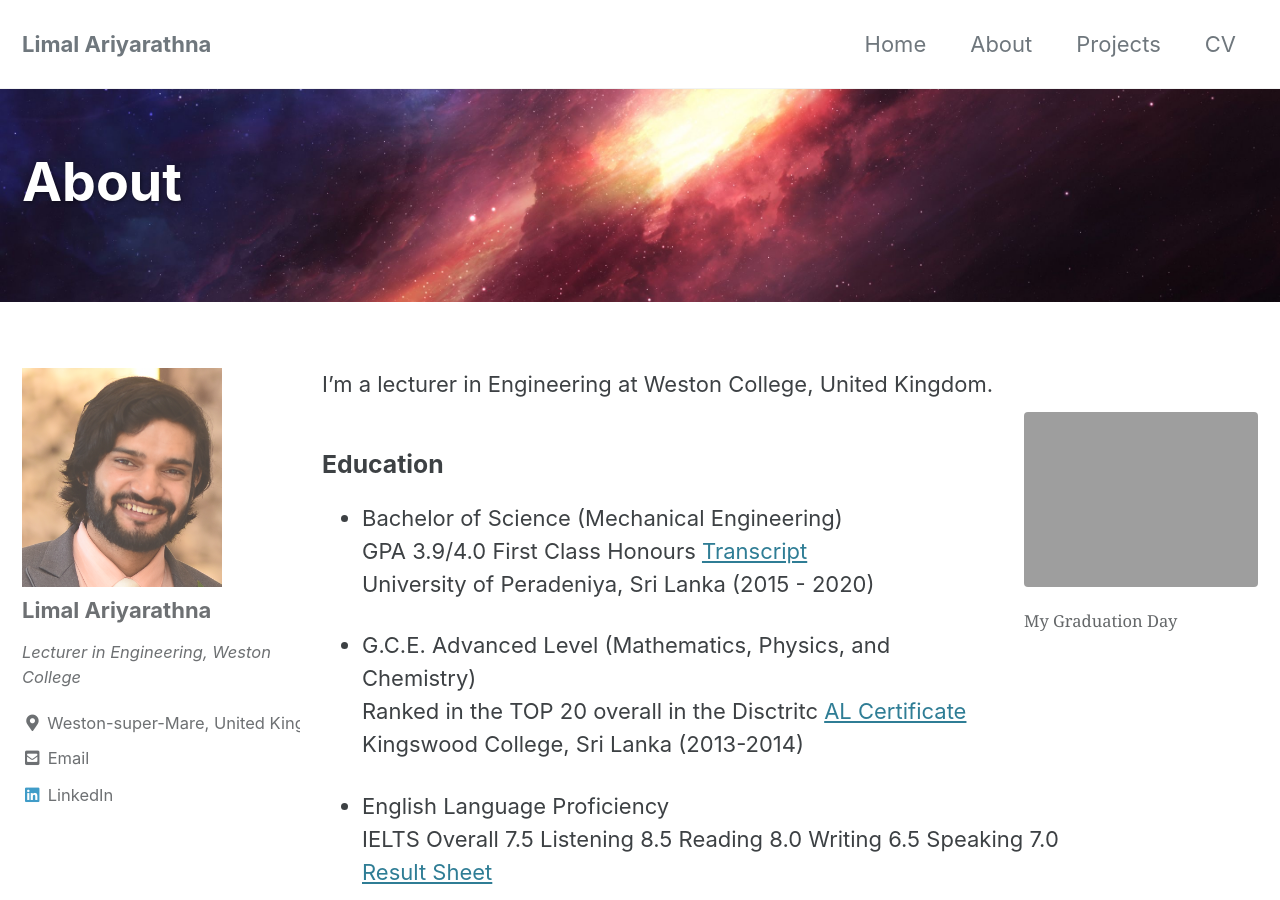
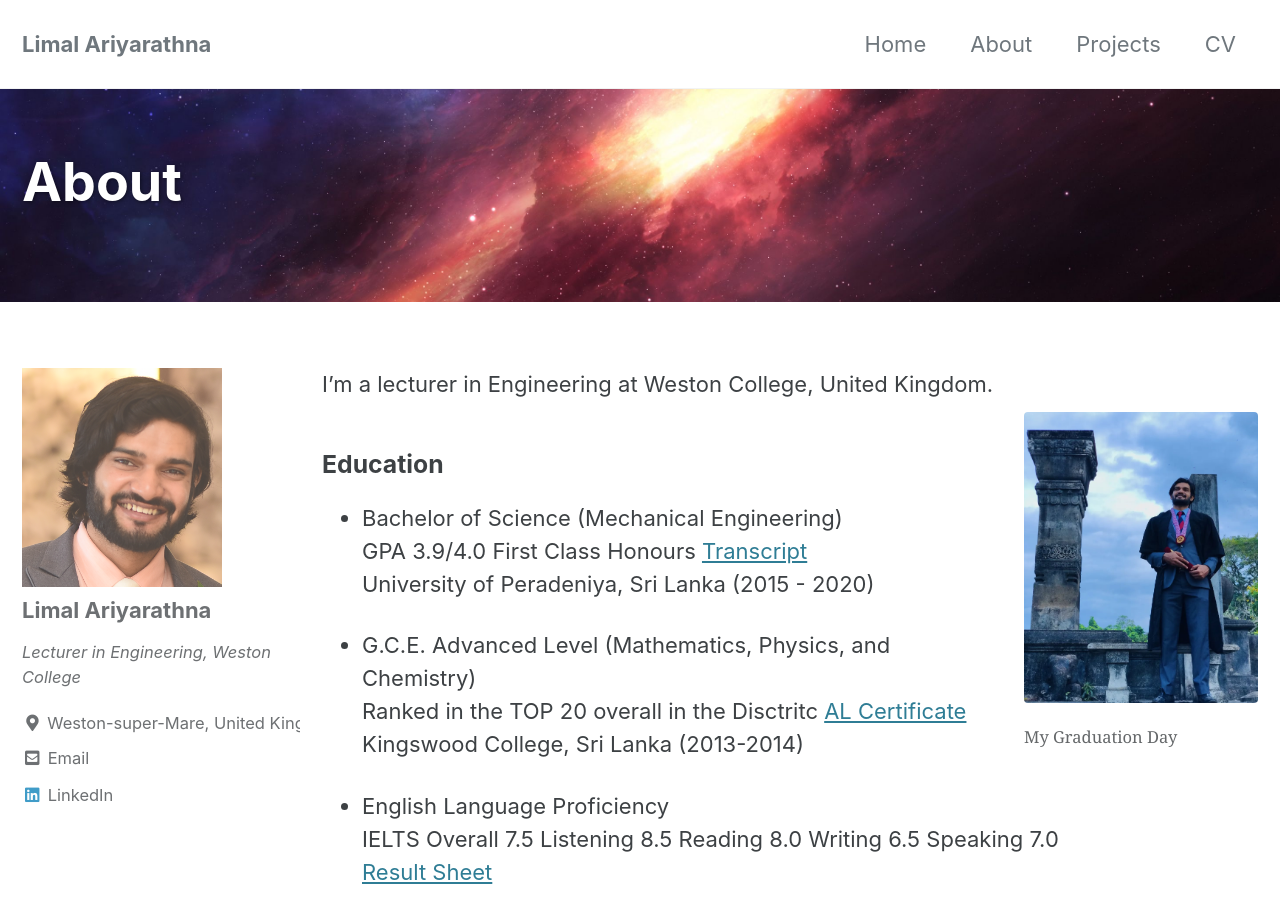
Before and after one commit to limaldeelaka/limaldeelaka.github.io, a Jekyll site: the page built from _pages/about.md, in a window 1280 px wide and 900 px high. Built offline with Jekyll 4.4.1, drawn with Linux system fonts in a browser that asks for light colours; cached includes are drawn as plain includes.

Commit message:
File Type Change

```diff
--- a/_pages/about.md
+++ b/_pages/about.md
@@ -9,7 +9,7 @@ header:
 
 
 <figure style="width: 25%" class="align-right">
-  <img src="{{ site.url }}{{ site.baseurl }}/assets/images/finalday.jpg" alt="">
+  <img src="{{ site.url }}{{ site.baseurl }}/assets/images/finalday.png" alt="">
   <figcaption>  My Graduation Day</figcaption>
 </figure>
 I'm a lecturer in Engineering at Weston College, United Kingdom.
@@ -35,7 +35,7 @@ I'm a lecturer in Engineering at Weston College, United Kingdom.
 ### A bit about myself
 
 <figure style="width: 25%" class="align-right">
-  <img src="{{ site.url }}{{ site.baseurl }}/assets/images/seminar.jpg" alt="">
+  <img src="{{ site.url }}{{ site.baseurl }}/assets/images/seminar.png" alt="">
   <figcaption>At a Basketball Tournament</figcaption>
 </figure>
 
```
